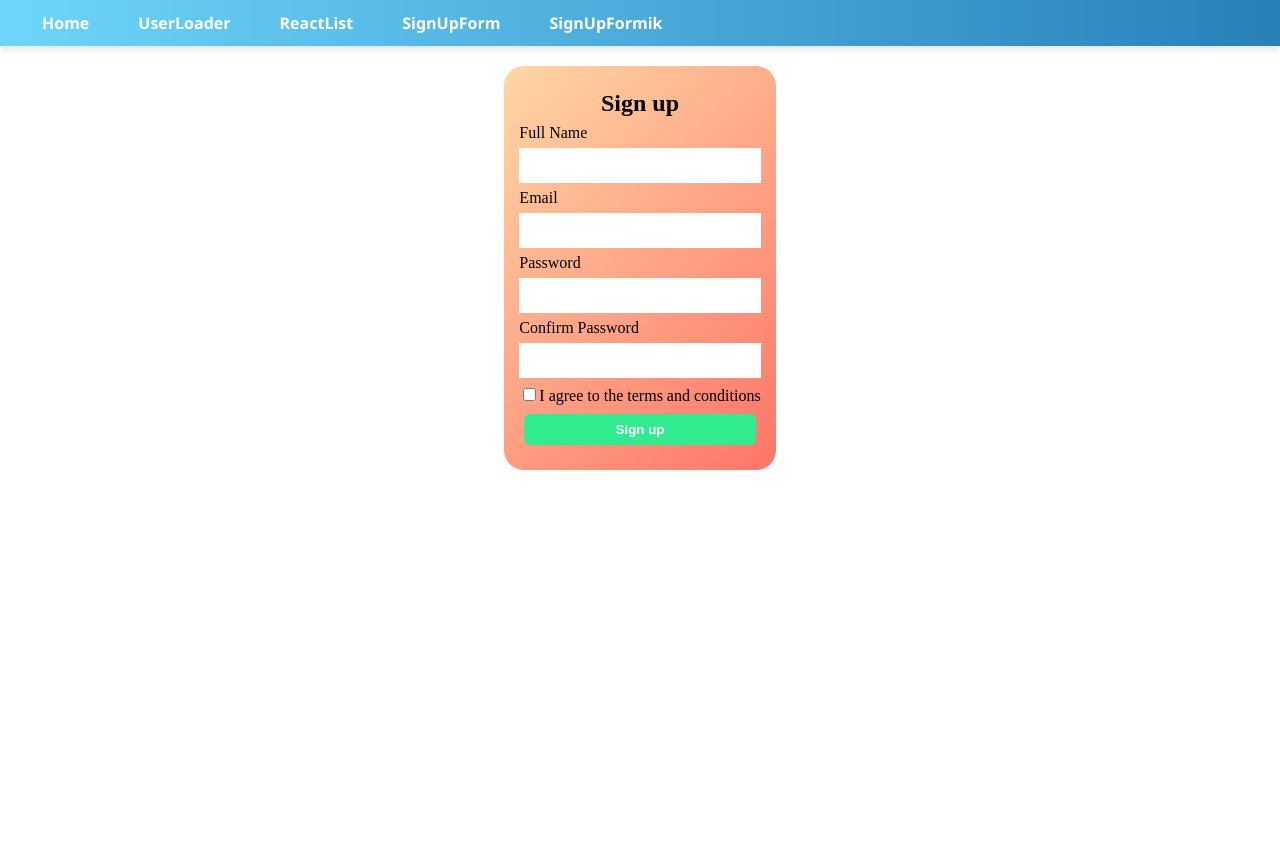
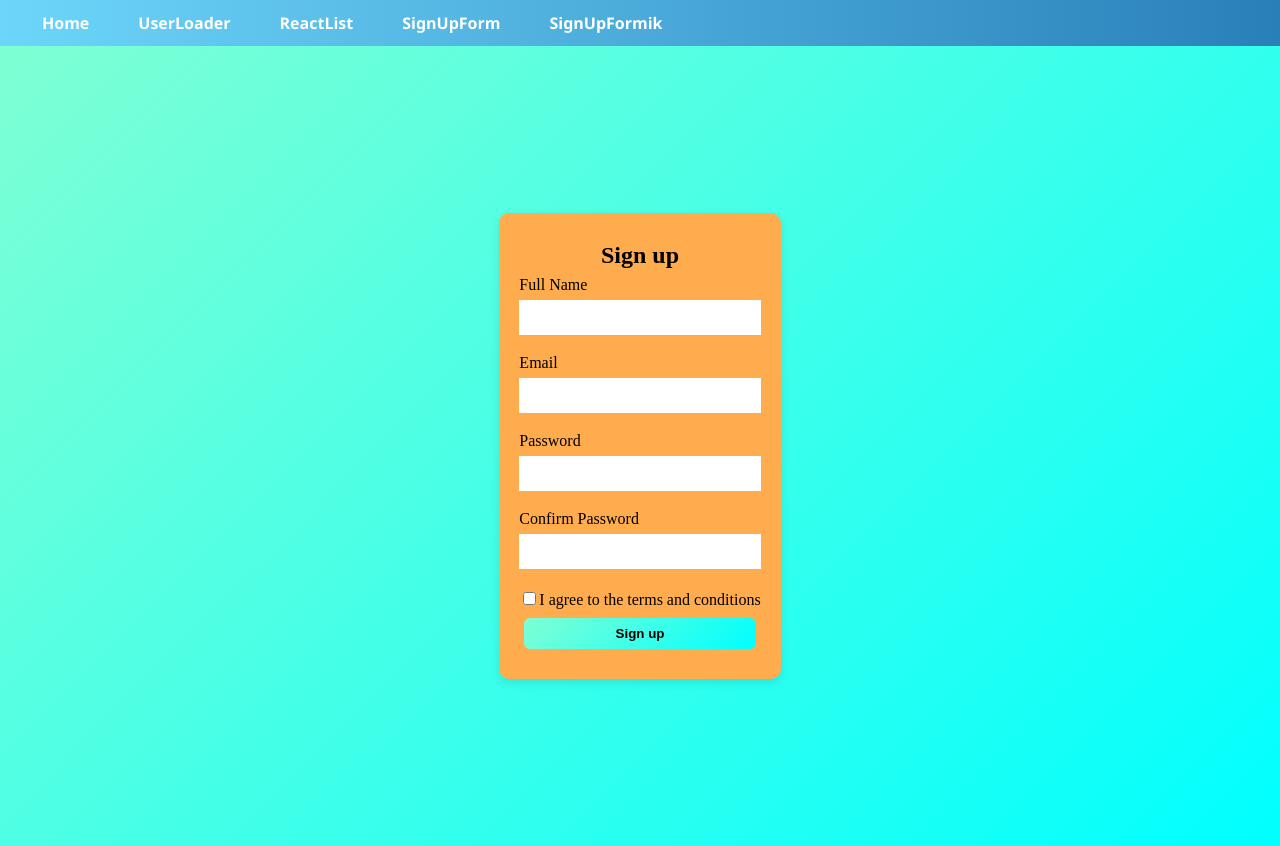
Before and after one commit to GromavVL/React-Homework, a React (Vite) app: page /sigformik in a window 1280 px wide. Before the commit the page ends 800 px from the top, so only its background shows below. Built offline with nearby package versions, Linux system fonts and the light colour scheme.

Commit message:
update signup form design

```diff
--- a/package.json
+++ b/package.json
@@ -13,6 +13,8 @@
     "classnames": "^2.5.1",
     "date-fns": "^4.1.0",
     "formik": "^2.4.9",
+    "i": "^0.3.7",
+    "npm": "^11.7.0",
     "prettier-format": "^4.0.0",
     "react": "^19.1.1",
     "react-dom": "^19.1.1",
--- a/src/components/SignUpFormik/SignUpFormik.module.scss
+++ b/src/components/SignUpFormik/SignUpFormik.module.scss
@@ -1,17 +1,22 @@
+:root {
+  --accent-color: #ff6b6b;
+}
+
 .formWrapper {
   display: flex;
+  flex-direction: column;
   justify-content: center;
-  padding: 20px;
+  align-items: center;
+  min-height: 100vh;
+  background: linear-gradient(135deg, aquamarine, aqua);
 
   .formBase {
     display: flex;
     flex-direction: column;
-    border-radius: 20px;
-    max-width: 300px;
-    padding: 15px;
-    background: #00c3ff;
-    background: linear-gradient(135deg, #ffd6a5 0%, #fd7569 100%);
-
+    padding: 20px;
+    border-radius: 10px;
+    box-shadow: 0 4px 10px rgba(0, 0, 0, 0.1);
+    background-color: #ffac4e;
 
     .title {
       margin: 10px;
@@ -31,15 +36,26 @@
 
       .inputElement {
         padding: 10px;
-        border-radius: px;
         border: none;
         outline: none;
+
+        .inputValid {
+          border: 1px solid greenyellow;
+        }
+
+        .inputInvalid {
+          border: 1px solid red;
+        }
+      }
+
+      .errorWrapper {
+        text-align: right;
+        min-height: 20px;
       }
 
       .errorComponent {
         color: red;
         font-size: 14px;
-        min-height: 20px;
         text-align: left;
         margin-top: 5px;
       }
@@ -50,7 +66,8 @@
     }
 
     .buttonSubmit {
-      background-color: rgba(49, 235, 145, 1);
+      color: black;
+      background: linear-gradient(135deg, aquamarine, aqua);
     }
   }
 }
--- a/src/components/SignUpFormik/index.jsx
+++ b/src/components/SignUpFormik/index.jsx
@@ -1,5 +1,6 @@
 import { Formik, Form, Field, ErrorMessage } from 'formik';
 import { SIGNAP_VALIDATION_SCHEMA } from '../../utils/validationSchema';
+import classNames from 'classnames';
 import styles from './SignUpFormik.module.scss';
 
 function SignUpFormik () {
@@ -24,28 +25,73 @@ function SignUpFormik () {
         validationSchema={SIGNAP_VALIDATION_SCHEMA}
       >
         {({ values }) => {
+          const inputNameClassNames = classNames(styles.inputElement, {
+            [styles.inputValid]: values.fullName,
+            [styles.inputInvalid]: !values.fullName,
+          });
           return (
             <Form className={styles.formBase}>
               <h2 className={styles.title}>Sign up</h2>
               <label className={styles.labelContainer}>
                 <span className={styles.labelText}>Full Name</span>
-                <Field className={styles.inputElement} type='text' name='fullName' autoFocus />
-                <ErrorMessage className={styles.errorComponent} name='fullName' component={'span'} />
+                <Field
+                  className={inputNameClassNames}
+                  type='text'
+                  name='fullName'
+                  autoFocus
+                />
+                <div className={styles.errorWrapper}>
+                  <ErrorMessage
+                    className={styles.errorComponent}
+                    name='fullName'
+                    component={'span'}
+                  />
+                </div>
               </label>
               <label className={styles.labelContainer}>
                 <span className={styles.labelText}>Email</span>
-                <Field className={styles.inputElement} type='email' name='email' />
-                <ErrorMessage className={styles.errorComponent} name='email' component={'span'} />
+                <Field
+                  className={styles.inputElement}
+                  type='email'
+                  name='email'
+                />
+                <div className={styles.errorWrapper}>
+                  <ErrorMessage
+                    className={styles.errorComponent}
+                    name='email'
+                    component={'span'}
+                  />
+                </div>
               </label>
               <label className={styles.labelContainer}>
                 <span className={styles.labelText}>Password</span>
-                <Field className={styles.inputElement} type='password' name='password' />
-                <ErrorMessage className={styles.errorComponent} name='password' component={'span'} />
+                <Field
+                  className={styles.inputElement}
+                  type='password'
+                  name='password'
+                />
+                <div className={styles.errorWrapper}>
+                  <ErrorMessage
+                    className={styles.errorComponent}
+                    name='password'
+                    component={'span'}
+                  />
+                </div>
               </label>
               <label className={styles.labelContainer}>
                 <span className={styles.labelText}>Confirm Password</span>
-                <Field className={styles.inputElement} type='password' name='confirmPassword' />
-                <ErrorMessage className={styles.errorComponent} name='confirmPassword' component={'span'} />
+                <Field
+                  className={styles.inputElement}
+                  type='password'
+                  name='confirmPassword'
+                />
+                <div className={styles.errorWrapper}>
+                  <ErrorMessage
+                    className={styles.errorComponent}
+                    name='confirmPassword'
+                    component={'span'}
+                  />
+                </div>
               </label>
               <label>
                 <Field
@@ -55,7 +101,11 @@ function SignUpFormik () {
                 />
                 <span>I agree to the terms and conditions</span>
               </label>
-              <button className={styles.buttonSubmit} type='submit' disabled={!values.acceptTerms}>
+              <button
+                className={styles.buttonSubmit}
+                type='submit'
+                disabled={!values.acceptTerms}
+              >
                 Sign up
               </button>
             </Form>
```
Also changed, not shown: 2 other files (tests, documents, lock files or other folders).
